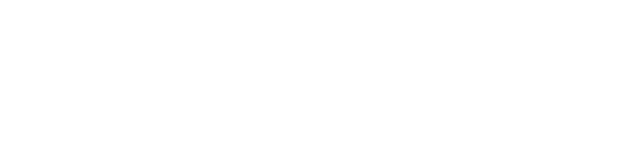
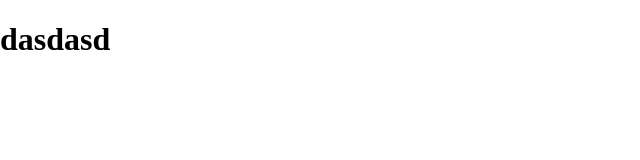
Before and after one commit to NguyenDaiLam/Web-Shoppee, a plain HTML site: page index.html in a window 1280 px wide. Shown: the whole page, without its empty margins (0-640 px from the left). Drawn offline with nearby package versions, Linux system fonts and the light colour scheme.

Commit message:
Reset Css

```diff
--- a/index.html
+++ b/index.html
@@ -4,12 +4,12 @@
     <meta charset="UTF-8">
     <meta http-equiv="X-UA-Compatible" content="IE=edge">
     <meta name="viewport" content="width=device-width, initial-scale=1.0">
+    <link rel="stylesheet" href="https://cdnjs.cloudflare.com/ajax/libs/normalize/8.0.1/normalize.min.css">
     <link rel="stylesheet" href="assets/css/base.css">
     <link rel="stylesheet" href="assets/css/main.css">
-
     <title>Document</title>
 </head>
 <body>
-
+    <h1>dasdasd</h1>
 </body>
 </html>
```
